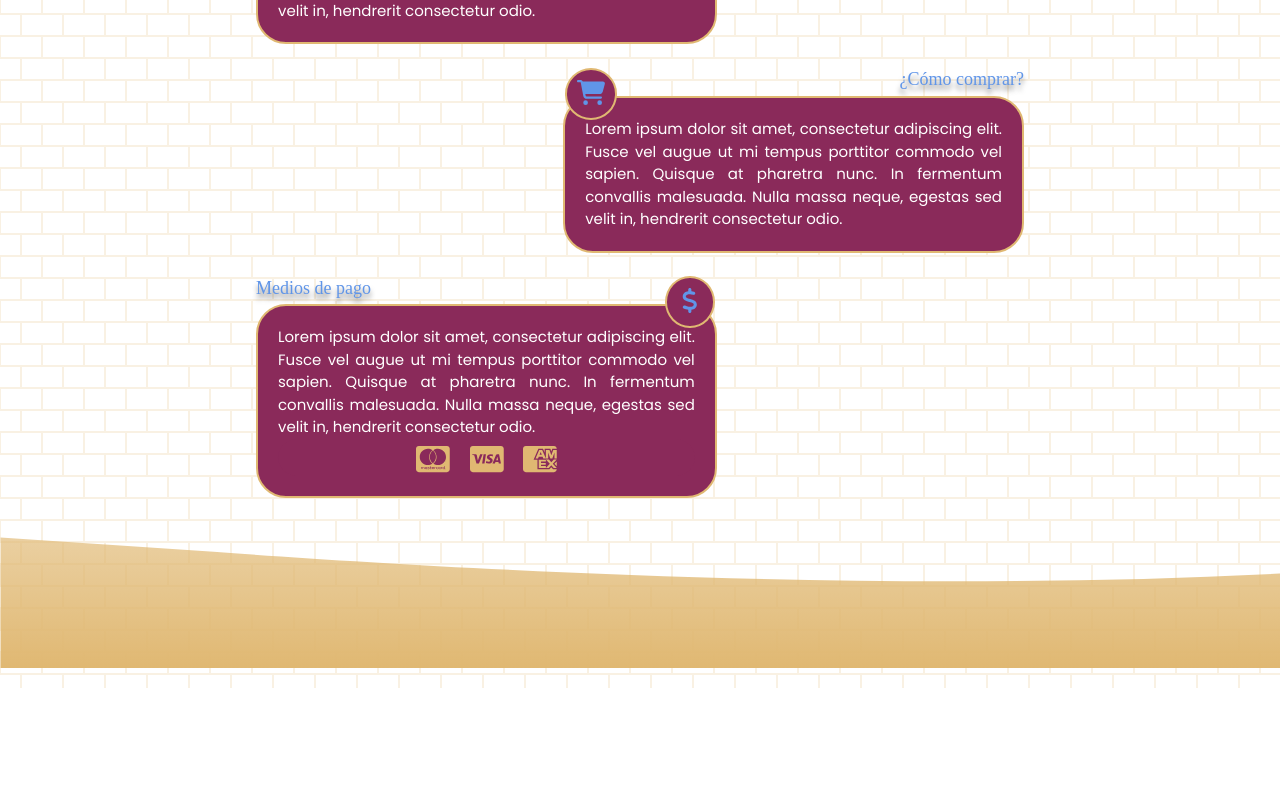
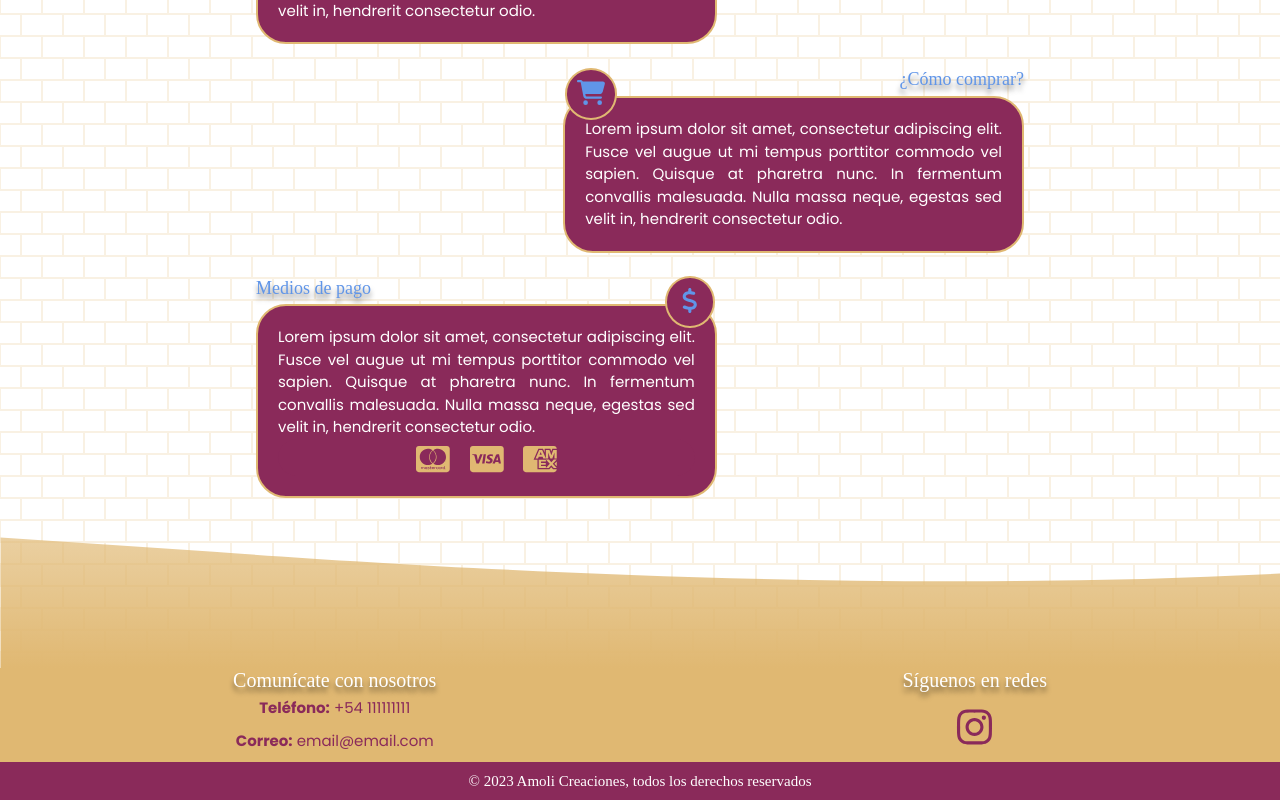
Before and after one commit to mariecp27/amoli-creaciones, a React (Create React App) app: page / in a window 1280 px wide. Shown: the part 1429-2229 px from the top of the page. Before the commit the page ends 2117 px from the top, so only its background shows below. Built offline with nearby package versions, Linux system fonts and the light colour scheme; a web font is replaced by a local one.

Commit message:
Footer and its styles added

```diff
--- a/src/App.js
+++ b/src/App.js
@@ -6,6 +6,7 @@ import Banner from './components/Banner/Banner'
 import Description from './components/Description/Description'
 import Who from './components/Who/Who'
 import FAQ from './components/FAQ/FAQ'
+import Footer from './components/Footer/Footer'
 
 function App() {
   return (
@@ -16,6 +17,7 @@ function App() {
         <Description />
         <Who />
         <FAQ />
+        <Footer />
       </BrowserRouter>
     </div>
   )
--- a/src/assets/styles/components/FAQ/_FAQ.scss
+++ b/src/assets/styles/components/FAQ/_FAQ.scss
@@ -10,7 +10,7 @@
   flex-direction: column;
   justify-content: center;
   align-items: center;
-  padding: 20px 0;
+  padding-top: 20px;
 
   .faq__body {
     width: 90%;
--- /dev/null
+++ b/src/assets/styles/components/Footer/_footer.scss
@@ -0,0 +1,48 @@
+.footer {
+  background-color: $a-yellow;
+  text-align: center;
+
+  .footer__first-section {
+    h3 {
+      font-family: $a-title;
+      color: #ffffffff;
+      font-size: 2rem;
+      text-shadow: 0px 5px 5px rgba(0, 0, 0, 0.5);
+    }
+
+    p {
+      color: $a-purple;
+      font-family: $a-text;
+      font-size: 1.5rem;
+    }
+
+    a {
+      color: $a-purple;
+      font-size: 4rem;
+      @include a-transition;
+
+      &:hover {
+        color: $a-orange;
+      }
+    }
+  }
+
+  .footer__last-section {
+    background-color: $a-purple;
+    color: #ffffffff;
+    font-family: $a-title;
+    padding: 10px;
+
+    h4 {
+      font-weight: 100;
+    }
+  }
+}
+
+/*===== ESTILOS TABLET - MD =====*/
+@media only screen and (min-width: 768px) {
+  .footer .footer__first-section {
+    display: flex;
+    justify-content: space-around;
+  }
+}
--- a/src/assets/styles/style.scss
+++ b/src/assets/styles/style.scss
@@ -3,4 +3,5 @@
 @import './components/Banner/banner';
 @import './components/Description/description';
 @import './components/Who/who';
-@import './components/FAQ/FAQ'
+@import './components/FAQ/FAQ';
+@import './components/Footer/footer'
--- /dev/null
+++ b/src/components/Footer/Footer.js
@@ -0,0 +1,37 @@
+import React from 'react'
+import { FontAwesomeIcon } from '@fortawesome/react-fontawesome'
+import { faInstagram } from '@fortawesome/free-brands-svg-icons'
+
+const Footer = () => {
+  return (
+    <div className='footer'>
+      <section className='footer__first-section'>
+        <article>
+          <h3>Comunícate con nosotros</h3>
+          <p>
+            <strong>Teléfono:</strong> +54 111111111
+          </p>
+          <p>
+            <strong>Correo:</strong> email@email.com
+          </p>
+        </article>
+        <article>
+          <h3>Síguenos en redes</h3>
+          <a
+            href='https://www.instagram.com/amolicreaciones/'
+            target='_blank'
+            rel='noreferrer'>
+            <FontAwesomeIcon icon={faInstagram} />
+          </a>
+        </article>
+      </section>
+      <section className='footer__last-section'>
+        <h4 className='m-0'>
+          © 2023 Amoli Creaciones, todos los derechos reservados
+        </h4>
+      </section>
+    </div>
+  )
+}
+
+export default Footer
```
